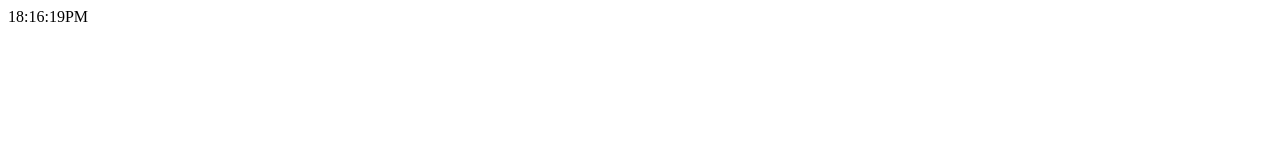
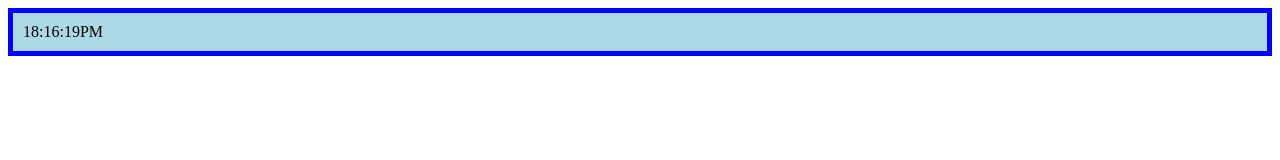
Before and after one commit to Jzhen123/Digital-Clock, a plain HTML site: page index.html in a window 1280 px wide. Drawn offline with Linux system fonts and the light colour scheme.

Commit message:
Clock has styling now

```diff
--- a/css/style.css
+++ b/css/style.css
@@ -1,5 +1,4 @@
 /* CSS */
-
 
 .box {
 display: contents;
@@ -10,7 +9,7 @@ width: 200px;
 }
 
 .clock {
-    border: 1px solid blue;
+    border: 5px solid blue;
     background-color: lightblue;
     padding: 10px;
 }
--- a/index.html
+++ b/index.html
@@ -11,7 +11,9 @@
 
   <body>
 
-    <div id = "clock"></div>
+
+    <div class = "clock"></div>
+
 
     <script src="js/main.js"></script>
   </body>
--- a/js/main.js
+++ b/js/main.js
@@ -1,3 +1,4 @@
+var actualClock = document.querySelector('.clock')
 
 setInterval(digitalClock, 100);
 
@@ -16,7 +17,7 @@ function digitalClock(){
         }
 
 
-    clock.innerHTML = hours + ':' + minutes + ':' + seconds + dayOrNight;
+    actualClock.innerHTML = hours + ':' + minutes + ':' + seconds + dayOrNight; //Displays the time in a simple format 00:00:00
 }
 
 digitalClock();
```
